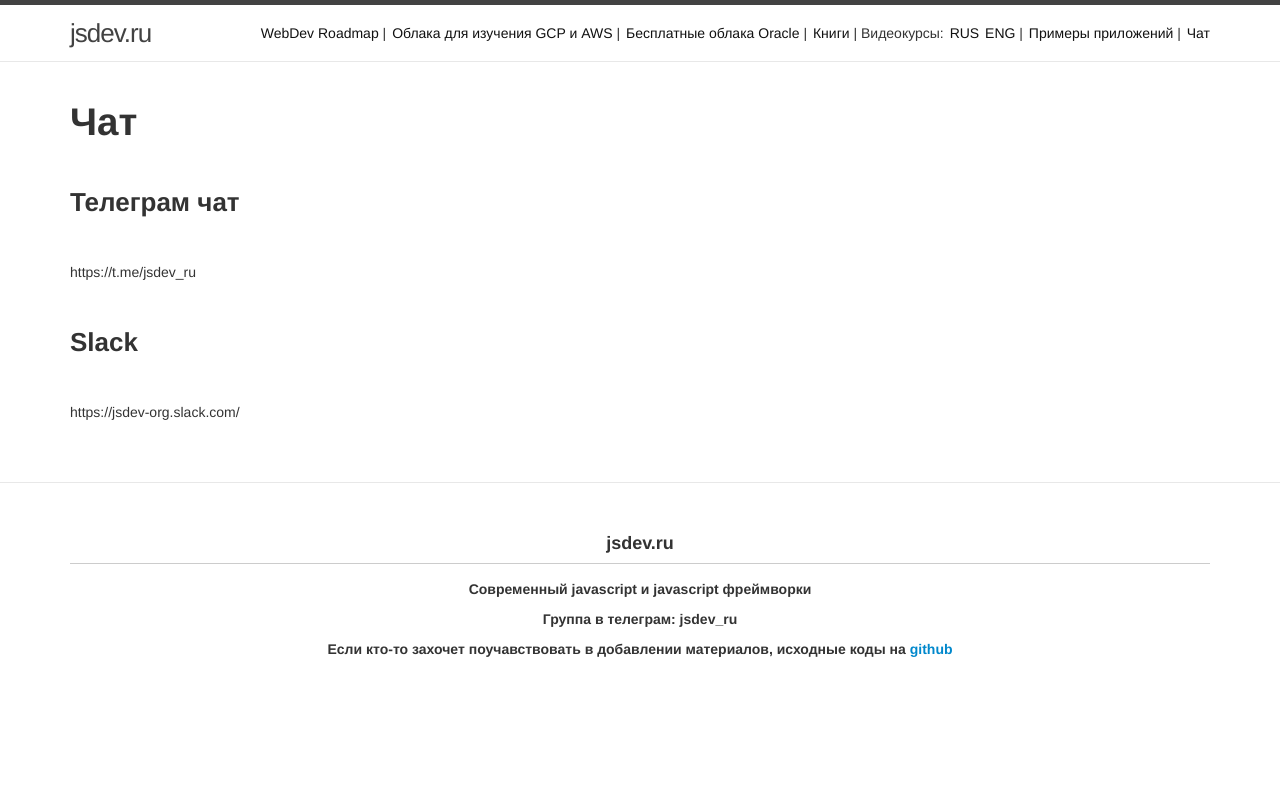
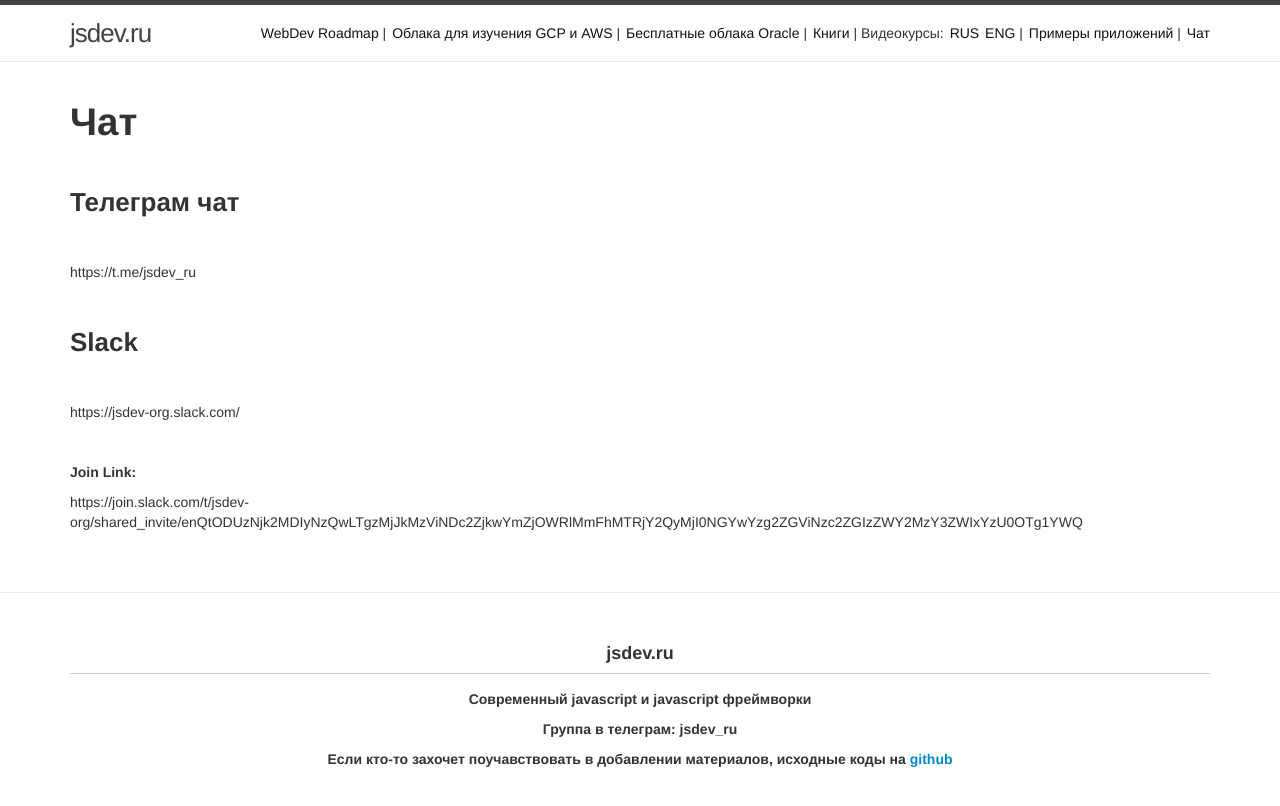
Before and after one commit to webmakaka/jsdev.ru, a Jekyll site: the page built from website/00-nav/02-chat.md, in a window 1280 px wide. Shown: the top 806 px of the page. Built offline with Jekyll 4.4.1, drawn with Linux system fonts in a browser that asks for light colours.

Commit message:
join link

```diff
--- a/website/00-nav/02-chat.md
+++ b/website/00-nav/02-chat.md
@@ -21,3 +21,9 @@ https://t.me/jsdev_ru
 <br/>
 
 https://jsdev-org.slack.com/
+
+<br/>
+
+**Join Link:**
+
+https://join.slack.com/t/jsdev-org/shared_invite/enQtODUzNjk2MDIyNzQwLTgzMjJkMzViNDc2ZjkwYmZjOWRlMmFhMTRjY2QyMjI0NGYwYzg2ZGViNzc2ZGIzZWY2MzY3ZWIxYzU0OTg1YWQ
```
